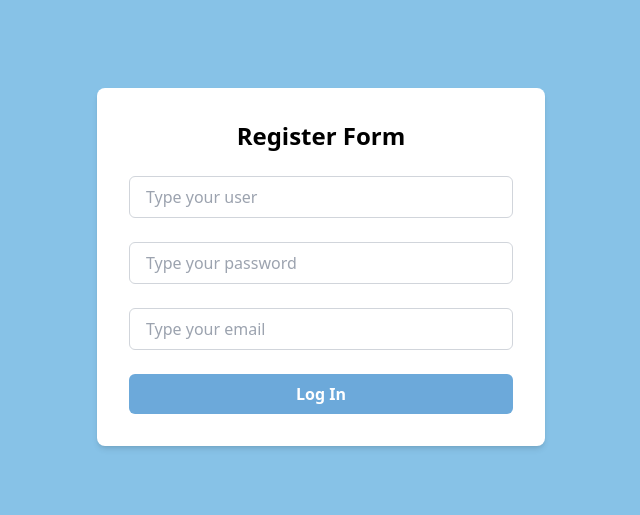
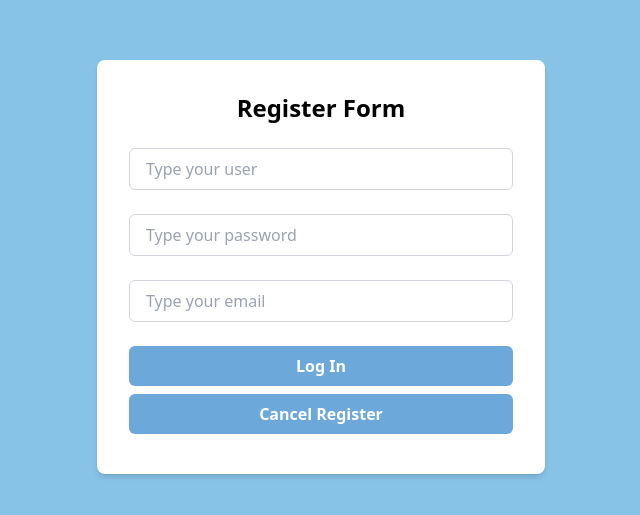
Before and after one commit to Kenfoxfire/track-my-job-front-end, a React (Vite) app: page /Register in a window 1280 px wide. Shown: the part 133-648 px from the top of the page, without its empty margins (319-959 px from the left). Built offline with nearby package versions, Linux system fonts and the light colour scheme.

Commit message:
new routes and router

```diff
--- a/index.html
+++ b/index.html
@@ -5,7 +5,7 @@
     <link rel="icon" href="https://cdn-icons-png.freepik.com/512/10691/10691857.png" type="image/x-icon">
     <meta name="viewport" content="width=device-width, initial-scale=1.0" />
 
-    <title> Find My Job </title>
+    <title> Track My Job </title>
   </head>
   <body>
     <div id="root"></div>
--- a/package.json
+++ b/package.json
@@ -11,7 +11,8 @@
   },
   "dependencies": {
     "react": "^18.3.1",
-    "react-dom": "^18.3.1"
+    "react-dom": "^18.3.1",
+    "react-router-dom": "^6.25.1"
   },
   "devDependencies": {
     "@types/react": "^18.3.3",
@@ -24,7 +25,6 @@
     "eslint-plugin-react-hooks": "^4.6.2",
     "eslint-plugin-react-refresh": "^0.4.7",
     "postcss": "^8.4.39",
-
     "tailwindcss": "^3.4.4",
     "typescript": "^5.2.2",
     "vite": "^5.3.1"
--- a/src/App.tsx
+++ b/src/App.tsx
@@ -1,19 +1,31 @@
-import { useState } from 'react'
+import { Link } from 'react-router-dom';
+import AppRouter from './Router/AppRouter';
 
-import './App.css'
 
 
 function App() {
-  const [count, setCount] = useState(0)
+
 
   return (
 
     < >
 
+
+            <AppRouter />
+
+
+
     <div className="p-10 m-20  max-w-sm mx-auto color5 rounded-xl shadow-md space-y-4">
       <h1 className="text-2xl font-bold">Welcome, Finders!</h1>
       <p className="text-black-900">Here's your personal app to find your perfect fit in a job.</p>
+
     </div>
+    <Link to={'/Register'}>
+    <button className="w-md px-4 py-2 font-bold text-white color2 rounded-md hover:bg-buttonsHover focus:outline-none focus:ring-2 focus:color1"  > Log In  </button>
+     </Link>
+
+
+
 
     </>
 
--- a/src/RegisterForm/Register.tsx
+++ b/src/RegisterForm/Register.tsx
@@ -1,5 +1,5 @@
 import { useState } from 'react'
-
+import { Link } from 'react-router-dom';
 
 
 
@@ -11,6 +11,8 @@ const Register = () => {
   const [ email , setEmail ] = useState("");
   const [error , setError ] = useState(false);
   const [submit , setSubmitted ] = useState(false);
+
+
 
 
 const handleSubmit = (e:any) => {
@@ -78,6 +80,19 @@ const handleChange = (setter:any) => (e:any) => {
         >
           Log In
         </button>
+
+        <Link to={'/App'}>
+        <div className='py-2'>
+          <button
+          type="submit"
+          className="w-full  px-4 py-2 font-bold text-white color2  rounded-md hover:bg-buttonsHover focus:outline-none focus:ring-2 focus:color1"
+        >
+          Cancel Register
+        </button>
+         </div>
+
+        </Link>
+
       </div>
     </form>
     {error && <p className="text-red-500">Todos los campos son obligatorios</p>}
--- /dev/null
+++ b/src/RegisterForm/index.js
@@ -0,0 +1 @@
+export * from "./Register"
--- /dev/null
+++ b/src/Router/AppRouter.tsx
@@ -0,0 +1,18 @@
+import { Routes, Route } from 'react-router-dom';
+import Register from '../RegisterForm/Register';
+import App from '../App';
+
+const AppRouter = () => {
+
+
+
+    return (
+        <Routes>
+             <Route path='/App' element={<App/>} />
+            <Route path='/Register' element={<Register />} />
+
+        </Routes>
+    );
+}
+
+export default AppRouter;
--- a/src/main.tsx
+++ b/src/main.tsx
@@ -1,11 +1,16 @@
 import React from 'react'
 import ReactDOM from 'react-dom/client'
-import App from './App.tsx'
+import {BrowserRouter} from "react-router-dom";
 import './index.css'
-import Register from './RegisterForm/Register.tsx'
+import AppRouter from './Router/AppRouter.tsx';
+
+
+
 
 ReactDOM.createRoot(document.getElementById('root')!).render(
   <React.StrictMode>
-    <Register />
-  </React.StrictMode>,
+    <BrowserRouter>
+    <AppRouter/>
+    </BrowserRouter>
+   </React.StrictMode>,
 )
```
Also changed, not shown: 1 other file (tests, documents, lock files or other folders).
